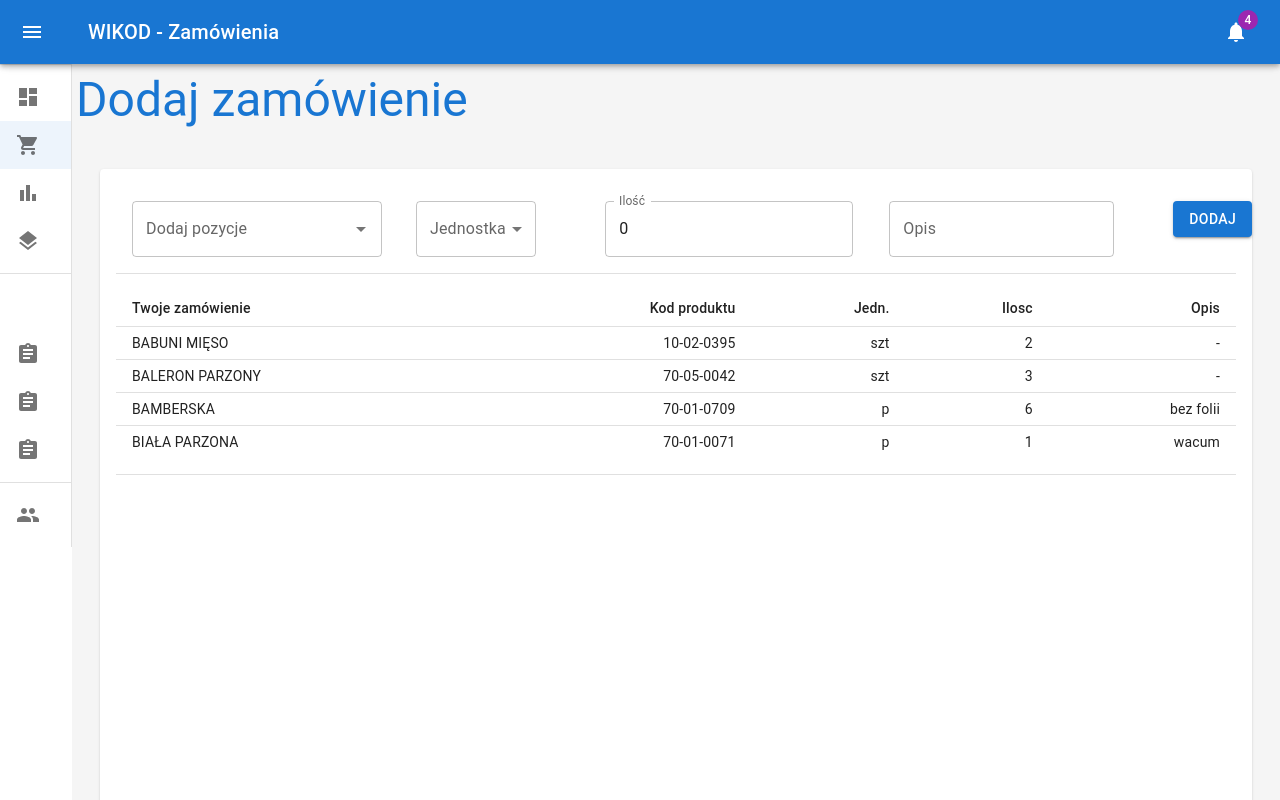
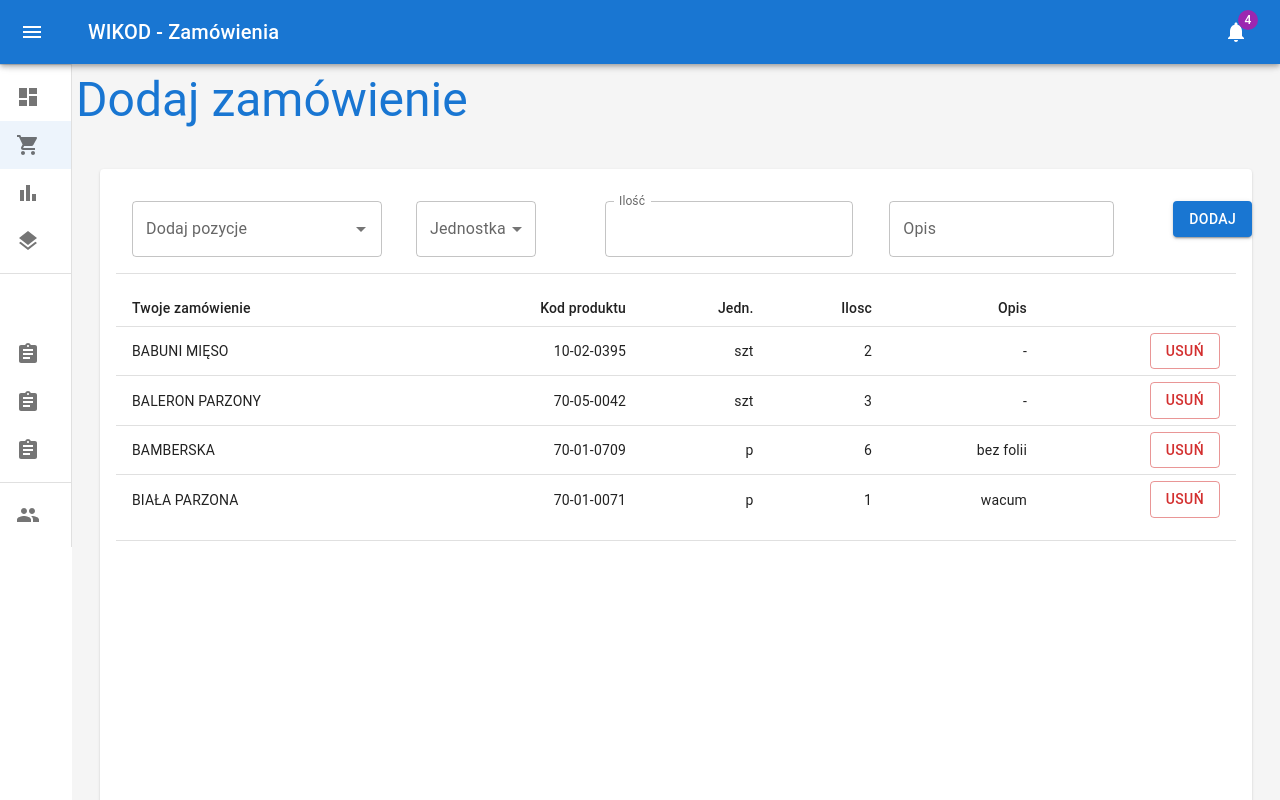
Before and after one commit to MarcinHD/WIKODwebsite, a React (Create React App) app in the folder client/: page /dashboard-orders in a window 1280 px wide. Built offline with nearby package versions, Linux system fonts and the light colour scheme.

Commit message:
Adding stuff to Orders.js page -part3

```diff
--- a/client/src/Outlets/Orders.js
+++ b/client/src/Outlets/Orders.js
@@ -28,9 +28,11 @@ import { DateCalendar } from '@mui/x-date-pickers/DateCalendar';
 
 function Orders(){
 
+  const [detectError, setDetectError] = React.useState(false);
+  const [productCode, setProductCode] = React.useState("");
   const [autoCompleteValue, setAutoCompleteValue] = React.useState("");
   const [selectValue, setSelectValue] = React.useState("");
-  const [inputNumberValue, setInputNumberValue] = React.useState(0);
+  const [inputNumberValue, setInputNumberValue] = React.useState("");
   const [inputDescValue, setInputDescValue] = React.useState("");
   const [tableData, setTableData] = React.useState([
     {code:"10-02-0395",name:"BABUNI MIĘSO",unit:"szt",count:2, desc:"-"},
@@ -38,10 +40,6 @@ function Orders(){
     {code:"70-01-0709",name:"BAMBERSKA",unit:"p",count:6, desc:"bez folii"},
     {code:"70-01-0071",name:"BIAŁA PARZONA",unit:"p",count:1, desc:"wacum"}
   ]);
-
-    const [value, setValue] = React.useState(dayjs('2022-04-17'));
-
-    const [notes, setNotes] = React.useState([]);
     const products = [
       {id:1,code:"10-02-0395",name:"BABUNI MIĘSO",unit:"szt",price:13.5},
       {id:2,code:"70-05-0042",name:"BALERON PARZONY",unit:"szt",price:15.9},
@@ -65,29 +63,23 @@ function Orders(){
       {id:20,code:"70-05-0861",name:"BOCZEK PIECZONY TRADYCYJNIE",unit:"szt",price:15.9}
   ];
 
-  const handleClickButton = (event) => {
+  const handleClickButton = () => {
+
+    if(autoCompleteValue==="" || inputNumberValue===""){
+      setDetectError(true);
+    } else{
     setTableData([
       ...tableData,
-      {code:"00-00-0000",name:autoCompleteValue,unit:selectValue,count:inputNumberValue, desc:inputDescValue}
+      {code:productCode,name:autoCompleteValue,unit:selectValue,count:inputNumberValue, desc:(inputDescValue==="" ? "-" : inputDescValue)}
     ]);
-    console.log(autoCompleteValue + " " + selectValue + " " + inputNumberValue + " " + inputDescValue);
+    setProductCode("");
+    setAutoCompleteValue("");
+    setSelectValue("");
+    setInputNumberValue("");
+    setInputDescValue("");
+    setDetectError(false);
+  }
   };
-
-    function addNote(newNote) {
-      setNotes((prevNotes) => {
-        return [...prevNotes, newNote];
-      });
-    }
-
-    function deleteNote(id) {
-      setNotes((prevNotes) => {
-        return prevNotes.filter((noteItem, index) => {
-          return index !== id;
-        });
-      });
-    }
-
-    const [age, setAge] = React.useState('');
 
     const handleChange = (event) => {
       setSelectValue(event.target.value);
@@ -95,11 +87,18 @@ function Orders(){
 
     function handleAutoCompleteChange(value){
       if(value!=null){
+      setProductCode(value.code);
       setAutoCompleteValue(value.name);
       setSelectValue(value.unit);
       setInputNumberValue("");
       setInputDescValue("");
       }
+    };
+
+    const handleDeleteRow = (rowIndex) => {
+      setTableData((prevList) =>
+        prevList.filter((item, index) => index !== rowIndex)
+      );
     };
 
 
@@ -123,10 +122,17 @@ function Orders(){
                     disablePortal
                     id="combo-box-demo"
                     getOptionLabel={(option) => option.name}
+                    key={tableData}
                     onChange={(event, value) => handleAutoCompleteChange(value)}
                     options={products}
                     sx={{ width: 250 }}
-                    renderInput={(params) => <TextField {...params} label="Dodaj pozycje" />}/>
+                    renderInput={(params) => <TextField {...params}
+                    label="Dodaj pozycje"
+                    error={autoCompleteValue.length === 0 && detectError}
+                    helperText={autoCompleteValue.length === 0 && detectError ? "Wymagane pole" : ""}
+                    />}
+
+                    />
         </Grid>
         <Grid item xs={1} md={2}>
         <FormControl sx={{ minWidth: 120 }}>
@@ -153,7 +159,10 @@ function Orders(){
                         type="number"
                         value={inputNumberValue}
                         onChange={(event, value) => setInputNumberValue(event.target.value)}
-                        InputLabelProps={{shrink: true,}}/>
+                        InputLabelProps={{shrink: true,}}
+                        error={inputNumberValue.length === 0 && detectError}
+                        helperText={inputNumberValue.length === 0 && detectError ? "Wymagane pole" : ""}
+                        />
         </Grid>
         <Grid item xs={2} md={3}>
             <Box component="form" sx={{'& > :not(style)': {width: '25ch' },}} noValidate autoComplete="off">
@@ -176,10 +185,11 @@ function Orders(){
             <TableCell align="right">Jedn.</TableCell>
             <TableCell align="right">Ilosc</TableCell>
             <TableCell align="right">Opis</TableCell>
+            <TableCell align="right"></TableCell>
           </TableRow>
         </TableHead>
         <TableBody>
-          {tableData.map((row) => (
+          {tableData.map((row, index) => (
             <TableRow
               key={row.name}
               sx={{ '&:last-child td, &:last-child th': { border: 0 } }}
@@ -191,6 +201,14 @@ function Orders(){
               <TableCell align="right">{row.unit}</TableCell>
               <TableCell align="right">{row.count}</TableCell>
               <TableCell align="right">{row.desc}</TableCell>
+              <TableCell align="right">
+                <Button
+                  variant="outlined"
+                  color="error"
+                  onClick={() => handleDeleteRow(index)}>
+                  Usuń
+                </Button>
+          </TableCell>
             </TableRow>
           ))}
         </TableBody>
```
